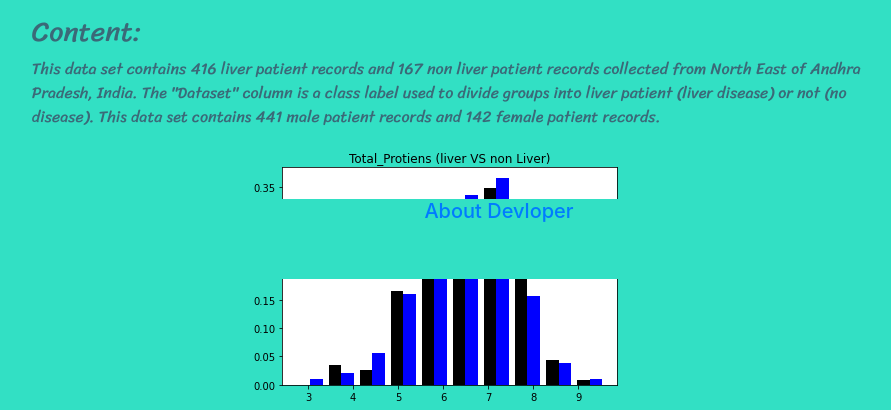
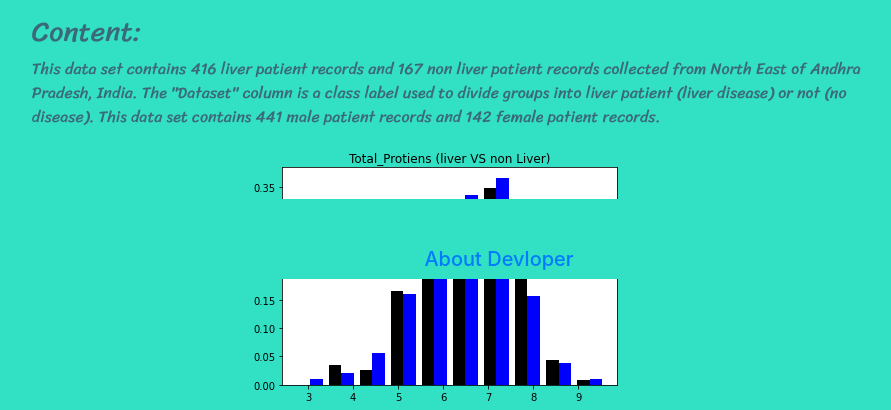
Before and after one commit to propardhu/Heroku-ML-project, a Flask app: page / in a window 1280 px wide. Shown: the part 521-931 px from the top of the page, without its empty margins (141-1032 px from the left). Run offline with Flask 2, Linux system fonts and the light colour scheme; parts of the project's set-up code (start-up, migrations or seed data) failed here and were passed over; some libraries are stand-ins or nearby versions.

Commit message:
Update index.html

```diff
--- a/templates/index.html
+++ b/templates/index.html
@@ -104,7 +104,7 @@
   <br>
 </div>
 <div class="footer">
-  <h5><a href="https://pardhu.netlify.app/">About Devloper</a></h5>
+  <h5 class="pt-5"><a href="https://pardhu.netlify.app/">About Devloper</a></h5>
 </div>
 
 </body>
```
